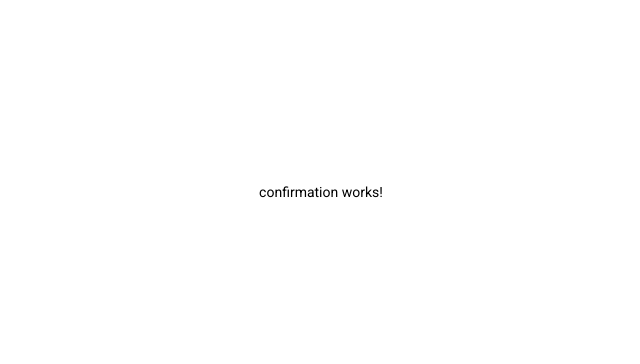
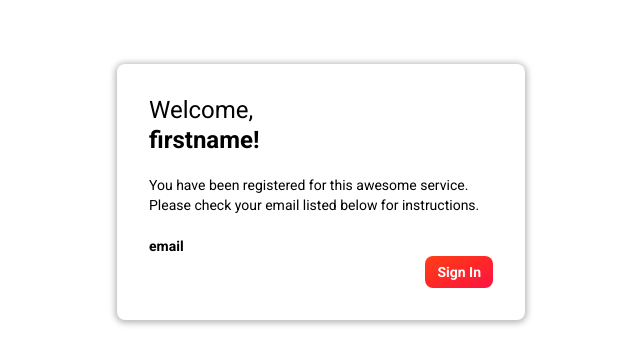
Before and after one commit to dwdewul/microsoft-challenge, an Angular app: page /success in a window 1280 px wide. Shown: the part 208-572 px from the top of the page, without its empty margins (319-959 px from the left). Built offline with nearby package versions, Linux system fonts and the light colour scheme.

Commit message:
Scaffolded the confirmation component; tweaked line-spacing styles; moved a style for global use

```diff
--- a/src/app/components/confirmation/confirmation.component.html
+++ b/src/app/components/confirmation/confirmation.component.html
@@ -1 +1,17 @@
-<p>confirmation works!</p>
+<div class="form-wrapper">
+  <h2 class="font-weight-normal">Welcome,</h2>
+  <h2>{{ "firstname" }}!</h2>
+
+  <br />
+
+  <span class="helper-text"
+    >You have been registered for this awesome service. Please check your email
+    listed below for instructions.</span
+  >
+
+  <br />
+
+  <span style="font-weight: bold">{{ "email" }}</span>
+
+  <button class="button" type="submit">Sign In</button>
+</div>
--- a/src/app/components/sign-up/sign-up.component.scss
+++ b/src/app/components/sign-up/sign-up.component.scss
@@ -3,7 +3,7 @@
 .label {
   font-weight: 700;
   margin-top: 8px;
-  padding: 8px 0px;
+  padding: 4px 0px;
 }
 
 .input {
@@ -26,10 +26,6 @@
   &:hover {
     box-shadow: 0px 0px 2px 2px $orange;
   }
-}
-
-.font-weight-normal {
-  font-weight: 400;
 }
 
 .error-text {
--- a/src/styles/main.scss
+++ b/src/styles/main.scss
@@ -110,7 +110,7 @@ section {
   display: block;
 }
 body {
-  line-height: 1;
+  line-height: 1.44;
 }
 ol,
 ul {
@@ -155,10 +155,14 @@ table {
 h2 {
   font-size: 1.5rem;
   font-weight: 700;
-  margin-bottom: 4px;
+  line-height: 1.22;
 }
 
 small {
   font-size: 12px;
   font-weight: 500;
 }
+
+.font-weight-normal {
+  font-weight: 400;
+}
```
